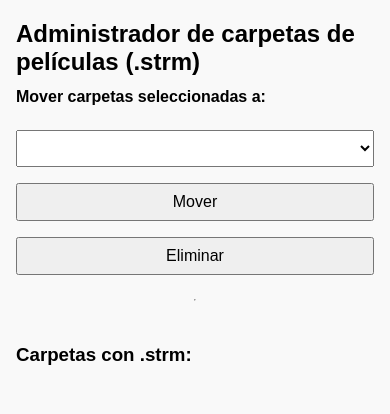
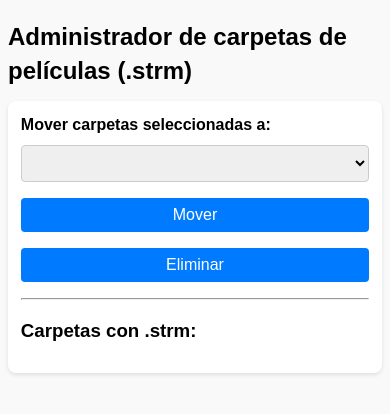
Before and after one commit to PanchoSep/robofuse-file-mover, a Flask app: page / in a window 390 px wide. Shown: the top 414 px of the page. Run offline with Flask 3, Linux system fonts and the light colour scheme; lists and menus that the app fills with data are empty; parts of the project's set-up code (start-up, migrations or seed data) failed here and were passed over.

Commit message:
Update index.html

```diff
--- a/app/templates/index.html
+++ b/app/templates/index.html
@@ -5,16 +5,18 @@
     {% if value['__leaf__'] is defined %}
       {% set node = value['__leaf__'] %}
       <li>
-        <label>
+        <label class="movie-item">
           <input type="checkbox" name="selected" value="{{ node.folder }}">
-          <strong>{{ node.folder.split('/')[-1] }}</strong><br>
-          <small>↳ {{ node.file_name }}</small>
+          <div class="movie-text">
+            <strong>{{ node.folder.split('/')[-1] }}</strong>
+            <div class="file-name">↳ {{ node.file_name }}</div>
+          </div>
         </label>
       </li>
     {% else %}
       <li>
         <details>
-          <summary><strong>{{ name }}</strong></summary>
+          <summary><span class="folder-name">{{ name }}</span></summary>
           {{ render_tree(value) }}
         </details>
       </li>
@@ -22,6 +24,7 @@
   {% endfor %}
 </ul>
 {% endmacro %}
+
 
 
 
@@ -39,74 +42,106 @@
         font-family: sans-serif;
         margin: 1em;
         padding: 0;
-        background-color: #f9f9f9;
+        line-height: 1.4;
+        background: #f9f9f9;
       }
 
       h2, h3 {
-        margin-bottom: 0.5em;
+        margin-bottom: 0.6em;
       }
 
       form {
-        display: flex;
-        flex-direction: column;
-        gap: 1em;
-      }
-
-      label strong {
-        display: block;
-        margin-bottom: 0.5em;
-      }
-
-      select, button {
-        font-size: 1em;
-        padding: 0.5em;
-        width: 100%;
-        max-width: 400px;
+        background: white;
+        padding: 1em;
+        border-radius: 8px;
+        box-shadow: 0 2px 4px rgba(0,0,0,0.1);
       }
 
       ul {
         list-style: none;
-        padding-left: 1em;
-        margin: 0;
+        padding-left: 0.5em;
       }
 
       li {
         margin-bottom: 0.5em;
       }
 
-      .path {
-        font-family: monospace;
-        font-size: 0.9em;
+      .movie-item {
+        display: flex;
+        align-items: flex-start;
+        gap: 0.6em;
+        padding: 0.3em 0;
+      }
+
+      .movie-text {
+        display: flex;
+        flex-direction: column;
         word-break: break-word;
       }
 
-      small {
-        display: block;
-        color: #666;
-        font-size: 0.8em;
-        margin-left: 1.2em;
+      .file-name {
+        font-size: 0.85em;
+        color: gray;
       }
 
-      details > summary {
+      .path {
+        font-family: monospace;
+      }
+
+      summary {
         cursor: pointer;
         font-weight: bold;
-        padding: 0.2em 0;
+        padding: 0.3em 0;
+      }
+
+      select, button {
+        font-size: 1em;
+        margin-right: 0.5em;
+        margin-top: 0.5em;
+        padding: 0.5em;
+        border-radius: 4px;
+        border: 1px solid #ccc;
+      }
+
+      button {
+        background-color: #007bff;
+        color: white;
+        border: none;
+      }
+
+      button:hover {
+        background-color: #0056b3;
       }
 
       @media (max-width: 600px) {
         body {
+          margin: 0.5em;
+        }
+
+        form {
+          padding: 0.8em;
+        }
+
+        .movie-item {
+          flex-direction: column;
+          align-items: flex-start;
+        }
+
+        .movie-text strong {
           font-size: 1em;
         }
 
-        .path {
-          font-size: 0.85em;
+        .file-name {
+          font-size: 0.8em;
         }
 
-        small {
-          font-size: 0.75em;
+        select, button {
+          width: 100%;
+          margin-bottom: 0.5em;
         }
       }
     </style>
+
   </head>
   <body>
     <h2>Administrador de carpetas de películas (.strm)</h2>
```
